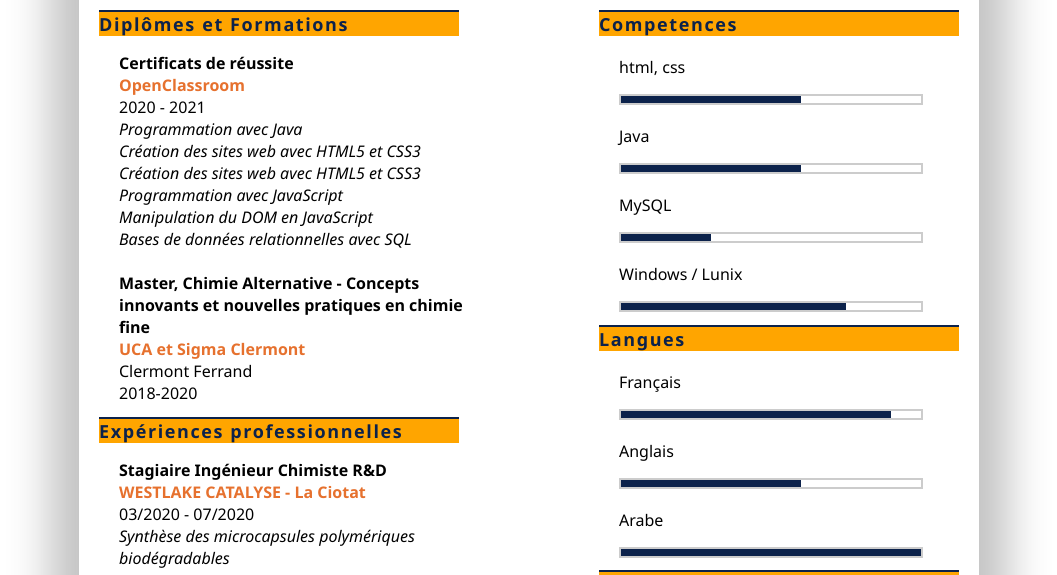
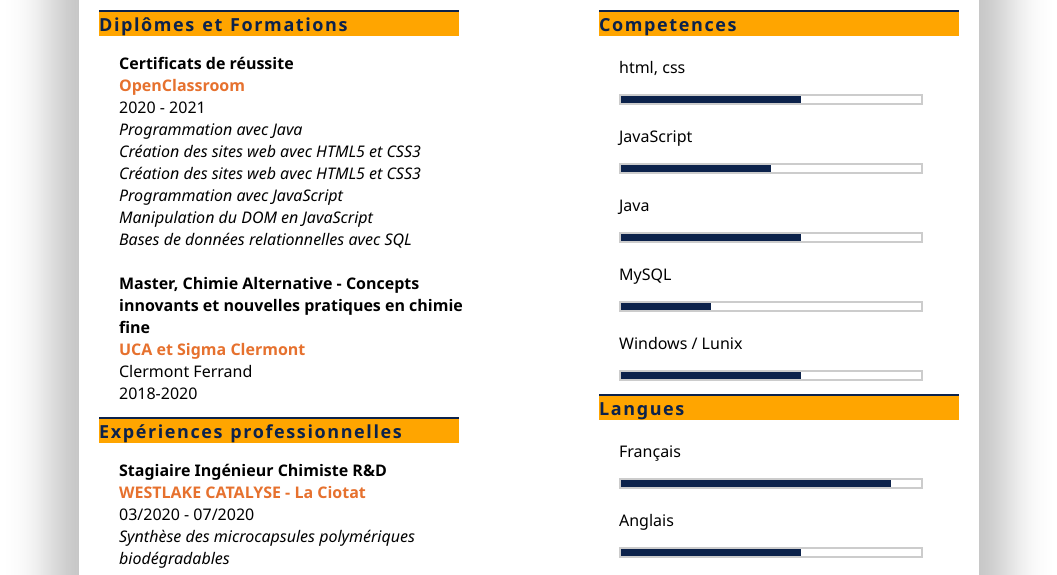
Before and after one commit to AbdelaliAkhyat/MyResume--Modern-Style, a plain HTML site: page index.html in a window 1280 px wide. Shown: the part 181-756 px from the top of the page, without its empty margins (111-1168 px from the left). Drawn offline with Linux system fonts and the light colour scheme.

Commit message:
Update index.html

```diff
--- a/index.html
+++ b/index.html
@@ -73,7 +73,12 @@
                         <div style="width:60%" class="inner"></div>
                     </div>
                 </div>
-
+                <div class="po">
+                    <p>JavaScript</p>
+                    <div class="cool">
+                        <div style="width:50%" class="inner"></div>
+                    </div>
+                </div>
                 <div class="po">
                     <p>Java</p>
                     <div class="cool">
@@ -90,7 +95,7 @@
                 <div class="po">
                     <p>Windows / Lunix</p>
                     <div class="cool">
-                        <div style="width:75%" class="inner"> </div>
+                        <div style="width:60%" class="inner"> </div>
                     </div>
                 </div>
             </div>
```
